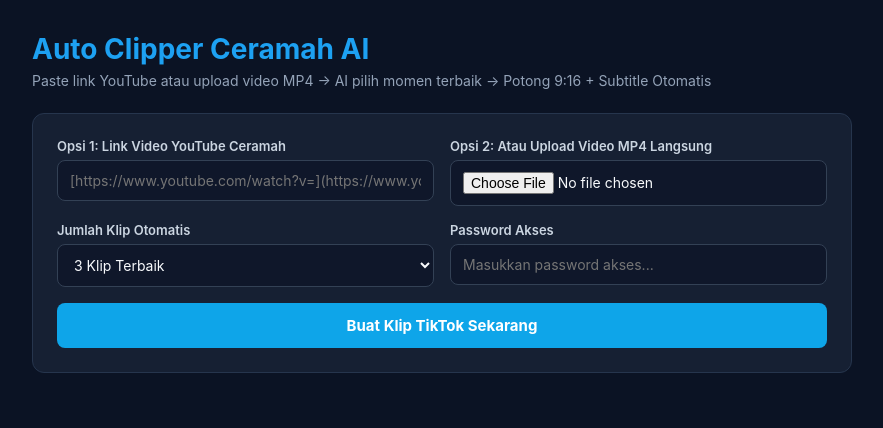
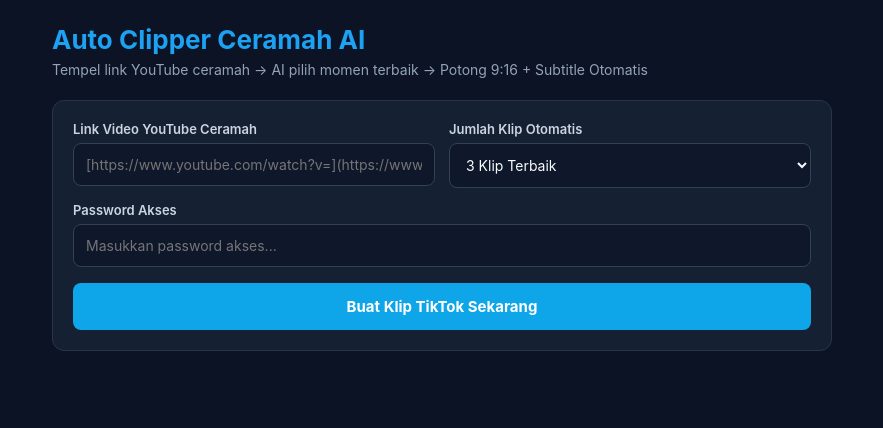
Before and after one commit to sabiqbilhaq/tiktok-clipper, a Flask app: page / in a window 1280 px wide. Shown: the top 428 px of the page, without its empty margins (198-1081 px from the left). Run offline with Flask 3, Linux system fonts and the light colour scheme; some libraries are stand-ins or nearby versions.

Commit message:
Update index.html

```diff
--- a/templates/index.html
+++ b/templates/index.html
@@ -6,57 +6,51 @@
   <title>Auto Clipper Ceramah AI</title>
   <style>
     * { box-sizing: border-box; font-family: -apple-system, BlinkMacSystemFont, "Segoe UI", Roboto, sans-serif; }
-    body { background: #0b1324; color: #f1f5f9; margin: 0; padding: 32px 16px; display: flex; justify-content: center; }
-    .container { width: 100%; max-width: 820px; }
-    h1 { color: #1da1f2; margin: 0 0 6px; font-size: 28px; }
-    .subtitle { color: #94a3b8; margin: 0 0 24px; font-size: 14px; }
-    .card { background: #162033; border: 1px solid #26354d; border-radius: 12px; padding: 24px; }
-    .grid { display: grid; grid-template-columns: 1fr 1fr; gap: 16px; margin-bottom: 16px; }
+    body { background: #0b1324; color: #f1f5f9; margin: 0; padding: 24px 14px; display: flex; justify-content: center; }
+    .container { width: 100%; max-width: 780px; }
+    h1 { color: #1da1f2; margin: 0 0 6px; font-size: 26px; }
+    .subtitle { color: #94a3b8; margin: 0 0 22px; font-size: 14px; }
+    .card { background: #162033; border: 1px solid #26354d; border-radius: 12px; padding: 20px; }
+    .grid { display: grid; grid-template-columns: 1fr 1fr; gap: 14px; margin-bottom: 14px; }
     @media (max-width: 640px) { .grid { grid-template-columns: 1fr; } }
     label { display: block; font-size: 13px; font-weight: 600; color: #cbd5e1; margin-bottom: 6px; }
     input, select {
-      width: 100%; padding: 11px 12px; border-radius: 8px;
+      width: 100%; padding: 12px; border-radius: 8px;
       border: 1px solid #334155; background: #0f172a; color: #f8fafc; font-size: 14px;
     }
     input:focus, select:focus { outline: none; border-color: #1da1f2; }
+    .full { margin-bottom: 16px; }
     button {
-      width: 100%; padding: 13px; border: none; border-radius: 8px;
+      width: 100%; padding: 14px; border: none; border-radius: 8px;
       background: #0ea5e9; color: #ffffff; font-size: 15px; font-weight: 700; cursor: pointer;
     }
     button:hover { background: #0284c7; }
     button:disabled { background: #475569; cursor: not-allowed; }
-    .status { margin-top: 16px; padding: 14px; border-radius: 8px; display: none; font-size: 14px; line-height: 1.5; }
+    .status { margin-top: 16px; padding: 14px; border-radius: 8px; display: none; font-size: 13px; line-height: 1.5; word-break: break-word; }
     .status.loading { display: block; background: #1e293b; border: 1px solid #38bdf8; color: #bae6fd; }
     .status.error { display: block; background: #7f1d1d; border: 1px solid #ef4444; color: #fecaca; }
-    .clips { margin-top: 24px; display: grid; grid-template-columns: repeat(auto-fit, minmax(240px, 1fr)); gap: 16px; }
+    .clips { margin-top: 22px; display: grid; grid-template-columns: repeat(auto-fit, minmax(240px, 1fr)); gap: 16px; }
     .clip-card { background: #162033; border: 1px solid #26354d; border-radius: 10px; padding: 14px; }
     .clip-card h3 { margin: 0 0 6px; font-size: 15px; color: #38bdf8; }
     .clip-card p { margin: 0 0 10px; font-size: 12px; color: #94a3b8; }
     video { width: 100%; border-radius: 8px; background: #000; margin-bottom: 10px; }
     .dl-btn {
       display: block; text-align: center; background: #10b981; color: #fff;
-      text-decoration: none; padding: 9px; border-radius: 6px; font-weight: 600; font-size: 13px;
+      text-decoration: none; padding: 10px; border-radius: 6px; font-weight: 600; font-size: 13px;
     }
   </style>
 </head>
 <body>
   <div class="container">
     <h1>Auto Clipper Ceramah AI</h1>
-    <p class="subtitle">Paste link YouTube atau upload video MP4 -&gt; AI pilih momen terbaik -&gt; Potong 9:16 + Subtitle Otomatis</p>
+    <p class="subtitle">Tempel link YouTube ceramah -&gt; AI pilih momen terbaik -&gt; Potong 9:16 + Subtitle Otomatis</p>
 
     <div class="card">
       <div class="grid">
         <div>
-          <label for="yt_url">Opsi 1: Link Video YouTube Ceramah</label>
+          <label for="yt_url">Link Video YouTube Ceramah</label>
           <input type="text" id="yt_url" placeholder="[https://www.youtube.com/watch?v=](https://www.youtube.com/watch?v=)..." />
         </div>
-        <div>
-          <label for="video_file">Opsi 2: Atau Upload Video MP4 Langsung</label>
-          <input type="file" id="video_file" accept="video/mp4,video/*" />
-        </div>
-      </div>
-
-      <div class="grid">
         <div>
           <label for="num_clips">Jumlah Klip Otomatis</label>
           <select id="num_clips">
@@ -64,10 +58,6 @@
             <option value="3" selected>3 Klip Terbaik</option>
             <option value="4">4 Klip Terbaik</option>
           </select>
-        </div>
-        <div>
-          <label for="password">Password Akses</label>
-          <input type="password" id="password" autocomplete="new-password" placeholder="Masukkan password akses..." />
         </div>
       </div>
 
@@ -84,6 +74,11 @@
       </div>
       {% endif %}
 
+      <div class="full">
+        <label for="password">Password Akses</label>
+        <input type="password" id="password" autocomplete="new-password" placeholder="Masukkan password akses..." />
+      </div>
+
       <button id="submit_btn" onclick="generateClips()">Buat Klip TikTok Sekarang</button>
     </div>
 
@@ -94,8 +89,6 @@
   <script>
     async function generateClips() {
       const url = document.getElementById("yt_url").value.trim();
-      const fileInput = document.getElementById("video_file");
-      const videoFile = fileInput.files[0];
       const numClips = document.getElementById("num_clips").value;
       const password = document.getElementById("password").value.trim();
       const groqEl = document.getElementById("groq_key");
@@ -105,29 +98,28 @@
       const clipsContainer = document.getElementById("clips_container");
       const btn = document.getElementById("submit_btn");
 
-      if (!url && !videoFile) {
+      if (!url) {
         statusBox.className = "status error";
-        statusBox.textContent = "Error: Masukkan link YouTube ATAU pilih file video MP4 terlebih dahulu!";
+        statusBox.textContent = "Error: Tempel link video YouTube terlebih dahulu!";
         return;
       }
 
       btn.disabled = true;
       clipsContainer.innerHTML = "";
       statusBox.className = "status loading";
-      statusBox.textContent = "Sedang memproses video, membuat transkrip AI & memotong klip 9:16... (proses ±1–2 menit, jangan tutup halaman ini)";
+      statusBox.textContent = "Sedang mengunduh video dari YouTube, membuat transkrip AI & memotong klip 9:16... (proses ±1–2 menit, jangan tutup halaman ini)";
 
       try {
-        const formData = new FormData();
-        formData.append("url", url);
-        formData.append("num_clips", numClips);
-        formData.append("password", password);
-        if (groqEl) formData.append("groq_key", groqEl.value.trim());
-        if (geminiEl) formData.append("gemini_key", geminiEl.value.trim());
-        if (videoFile) formData.append("video_file", videoFile);
-
         const res = await fetch("/api/generate", {
           method: "POST",
-          body: formData
+          headers: { "Content-Type": "application/json" },
+          body: JSON.stringify({
+            url: url,
+            num_clips: parseInt(numClips, 10),
+            password: password,
+            groq_key: groqEl ? groqEl.value.trim() : "",
+            gemini_key: geminiEl ? geminiEl.value.trim() : ""
+          })
         });
 
         const data = await res.json();
@@ -142,7 +134,7 @@
           card.innerHTML = `
             <h3>${clip.title}</h3>
             <p>${clip.reason || ""}</p>
-            <video controls src="${clip.video_url}"></video>
+            <video controls playsinline src="${clip.video_url}"></video>
             <a class="dl-btn" href="${clip.video_url}" download="${clip.filename}">Download MP4 (9:16)</a>
           `;
           clipsContainer.appendChild(card);
```
